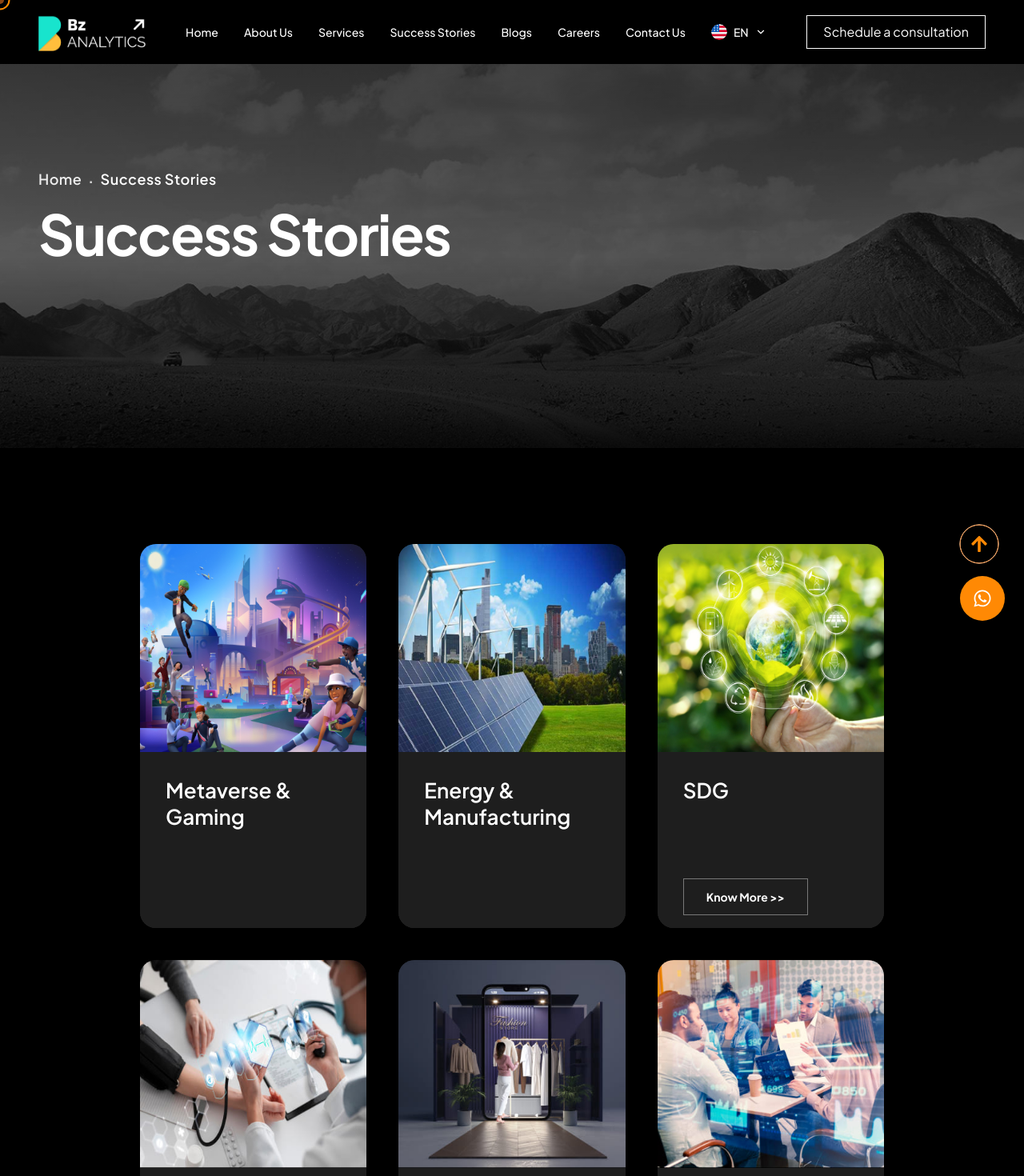
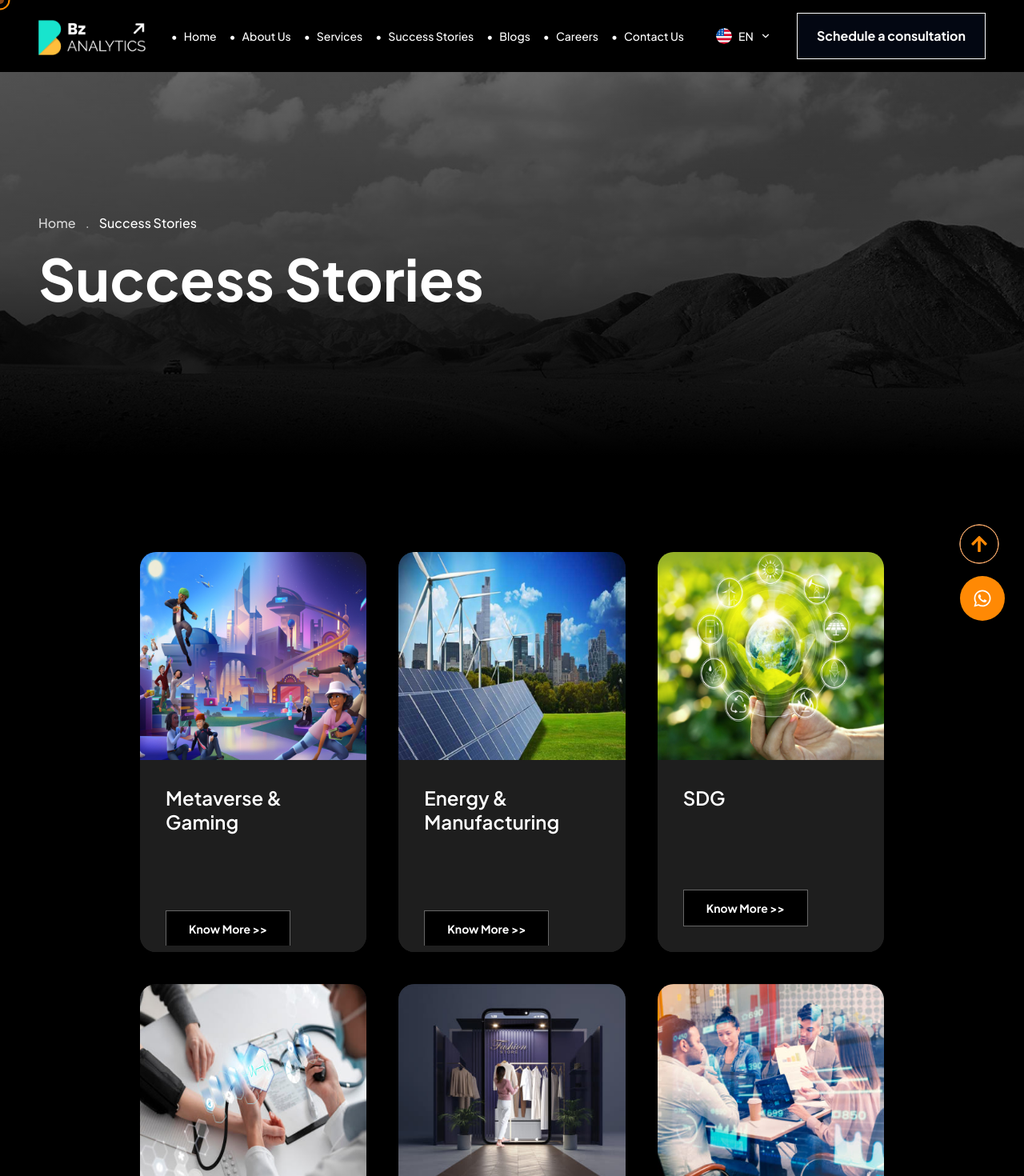
Before and after one commit to KrishnaRaj3191/BZ-Analytics, a Next.js app: page / in a window 1280 px wide. Shown: the top 1470 px of the page at 80% size. Built offline with nearby package versions, Linux system fonts and the light colour scheme.

Commit message:
second change

```diff
--- a/components/Header.tsx
+++ b/components/Header.tsx
@@ -28,7 +28,7 @@
   const [selectedLang, setSelectedLang] = useState(languages[0]);
 
   return (
-    <header className="w-full bg-black text-white sticky top-0 z-50">
+    <header className="w-full bg-black text-white font-bold sticky top-0 z-50">
       <div className="max-w-[1660px] mx-auto flex items-center justify-between px-4 sm:px-6 lg:px-12 py-4">
 
         <Image
@@ -40,15 +40,29 @@
         />
 
         {/* Desktop Nav */}
-        <nav className="hidden lg:flex items-center space-x-8 text-sm font-medium">
+        <nav className="hidden lg:flex items-center text-sm font-medium">
   {navItems.map((item) => (
-            <Link key={item} href="#" className="hover:text-orange-500">
+    <div
+      key={item}
+      className="flex items-center mr-4 group cursor-pointer"
+    >
+      {/* Left Bullet */}
+      <span className="mr-2 text-white transition-colors duration-300 group-hover:text-orange-500">
+        •
+      </span>
+
+      {/* Text */}
+      <Link
+        href="#"
+        className="transition-colors duration-300 group-hover:text-orange-500"
+      >
         {item}
       </Link>
+    </div>
   ))}
 
   {/* Desktop Language */}
-          <div className="relative">
+  <div className="relative ml-6">
     <button
       onClick={() => setOpenLang(!openLang)}
       className="flex items-center gap-2"
@@ -86,7 +100,7 @@
   </div>
 </nav>
 
-        <button className="hidden lg:block border border-white px-5 py-2 hover:text-orange-500 hover:border-orange-500">
+        <button className="hidden lg:block border bg-gray-950 border-white px-6 py-4 cursor-pointer hover:text-orange-500 hover:bg-white">
           Schedule a consultation
         </button>
 
--- a/pages/Entry.tsx
+++ b/pages/Entry.tsx
@@ -1,44 +1,45 @@
 "use client";
 import { motion } from "framer-motion";
 
-const Entry = () => {
+export default function AboutHero() {
   return (
-    <section className="relative w-full h-[380px] sm:h-[450px] md:h-[550px] lg:h-[60vh] flex items-center justify-center overflow-hidden bg-[#1e1e1e]">
+    <section className="relative w-full h-[35vh] md:h-[55vh] lg:h-[60vh] flex items-center overflow-hidden bg-black">
+
       {/* Background Image */}
       <div
-        className="absolute inset-0 w-full h-full bg-[url('/entry.jpeg')] bg-top bg-no-repeat bg-cover opacity-60"
+        className="absolute inset-0 bg-cover bg-center opacity-70"
+        style={{ backgroundImage: "url('/entry.jpeg')" }}
       />
 
-      {/* Dark overlay */}
-      <div className="absolute inset-0 bg-black/40 bg-gradient-to-t from-black/80 via-transparent to-black/30"></div>
-
-      {/* Bottom black fading overlay */}
-      <div className="absolute bottom-0 left-0 w-full h-[50%]  via-black/80 to-transparent z-[1]"></div>
+      {/* Dark Overlay */}
+      <div className="absolute inset-0 bg-gradient-to-t from-black via-black/60 to-black/40"></div>
 
       {/* Content */}
-      <div className="relative z-10 w-full max-w-7xl mx-auto px-4 sm:px-6 md:px-12 flex flex-col h-full justify-start">
+      <div className="relative z-10 w-full max-w-7xl mx-auto px-6 md:px-12">
+
         <motion.div
-          initial={{ opacity: 0, y: 20 }}
-          whileInView={{ opacity: 1, y: 0 }}
-          viewport={{ once: true }}
+          initial={{ opacity: 0, y: 30 }}
+          animate={{ opacity: 1, y: 0 }}
           transition={{ duration: 0.8 }}
-          className="flex flex-col justify-start pt-12 sm:pt-16 md:pt-32 max-w-full sm:max-w-3xl"
+          className="max-w-3xl"
         >
-          {/* Breadcrumbs */}
-          <div className="flex flex-wrap items-center gap-2 text-white/90 text-sm sm:text-[17px] md:text-lg font-semibold tracking-wide mb-2">
-            <span className="hover:text-white cursor-pointer transition-colors">Home</span>
-            <span className="text-white/80 font-bold mb-1">.</span>
-            <span className="text-white hover:text-orange-400 cursor-pointer">Success Stories</span>
+
+          {/* Breadcrumb */}
+          <div className="flex items-center gap-3 text-white/80 text-sm md:text-base font-medium mb-3">
+            <span className="hover:text-white transition-colors cursor-pointer">
+              Home
+            </span>
+            <span className="text-white/60">.</span>
+            <span className="text-white">Success Stories</span>
           </div>
 
-          {/* Main Heading */}
-          <h1 className="text-white text-3xl sm:text-5xl md:text-6xl lg:text-7xl xl:text-[70px] font-bold tracking-tight leading-snug sm:leading-tight md:leading-tight">
+          {/* Heading */}
+          <h1 className="text-white text-4xl sm:text-5xl md:text-6xl lg:text-7xl font-bold leading-tight">
             Success Stories
           </h1>
+
         </motion.div>
       </div>
     </section>
   );
-};
-
-export default Entry;
+}
--- a/pages/SuccessStories.tsx
+++ b/pages/SuccessStories.tsx
@@ -22,44 +22,51 @@
             <div
               key={index}
               className="group relative bg-[#1E1E1E] rounded-[20px] overflow-hidden
-                         h-[450px] sm:h-[480px] flex flex-col cursor-pointer transition-colors duration-300 hover:bg-[#252525]"
+                         h-[450px] sm:h-[500px] flex flex-col cursor-pointer transition-colors duration-300 hover:bg-[#252525]"
             >
+              {/* Image Section */}
               <div className="relative w-full h-[220px] sm:h-[260px] overflow-hidden shrink-0">
                 <Image
                   src={card.img}
                   alt={card.title}
                   fill
                   sizes="(max-width: 768px) 100vw, (max-width: 1200px) 50vw, 33vw"
-                  className="object-cover transition-transform duration-700 ease-out group-hover:scale-110 group-hover:-translate-y-2"
+                  className="object-cover transition-transform duration-700 ease-out group-hover:scale-110"
                 />
               </div>
 
-              <div className="p-6 sm:p-8 flex flex-col flex-grow transition-transform duration-500 ease-out group-hover:-translate-y-12 sm:group-hover:-translate-y-16 bg-inherit">
+              {/* Content Section */}
+              {/* Added flex-1 and justify-between to keep button at bottom */}
+              <div className="p-6 sm:p-8 flex flex-col flex-1 justify-between transition-transform duration-500 ease-out group-hover:-translate-y-8 bg-inherit">
 
-                <h3 className="text-white text-xl sm:text-[26px] font-semibold leading-tight dark:text-white">
-                  {card.title}
-                </h3>
+                <div className="flex flex-col">
+                    <h3 className="text-white text-xl sm:text-[24px] font-semibold leading-tight">
+                    {card.title}
+                    </h3>
 
-                <div className="mt-3 sm:mt-4 opacity-0 transition-opacity duration-500 group-hover:opacity-100">
-                  <p className="text-gray-300 text-sm leading-relaxed line-clamp-3">
-                    {card.desc}
-                  </p>
+                    {/* Description - Hidden until hover */}
+                    <div className="mt-3 opacity-0 transition-opacity duration-500 group-hover:opacity-100">
+                    <p className="text-gray-300 text-sm leading-relaxed line-clamp-3">
+                        {card.desc}
+                    </p>
+                    </div>
                 </div>
 
-                <div className="mt-6 sm:mt-8">
-                  <button className="border border-white/40 text-white px-5 py-2.5 sm:px-7 sm:py-3 text-xs sm:text-sm
+                {/* Button - Now naturally forced to the bottom of the flex container */}
+                <div className="pt-4">
+                  <button className="border border-white/40 bg-black text-white px-5 py-2.5 sm:px-7 sm:py-3 text-xs sm:text-sm
                                      hover:bg-white hover:text-orange-500 font-bold cursor-pointer hover:border-white transition-all duration-300">
                     Know More &gt;&gt;
                   </button>
                 </div>
               </div>
 
-              <div className="absolute inset-x-0 bottom-0 h-4 bg-inherit z-10" />
+              {/* Guard rail to hide content shifting below the card */}
+              <div className="absolute inset-x-0 bottom-0 h-2 bg-inherit z-10" />
             </div>
           ))}
         </div>
       </div>
-
     </section>
   );
 };
```
Also changed, not shown: components/Footer.tsx (+56 -30 lines). Lines whose indentation alone changed are shown as unchanged.
